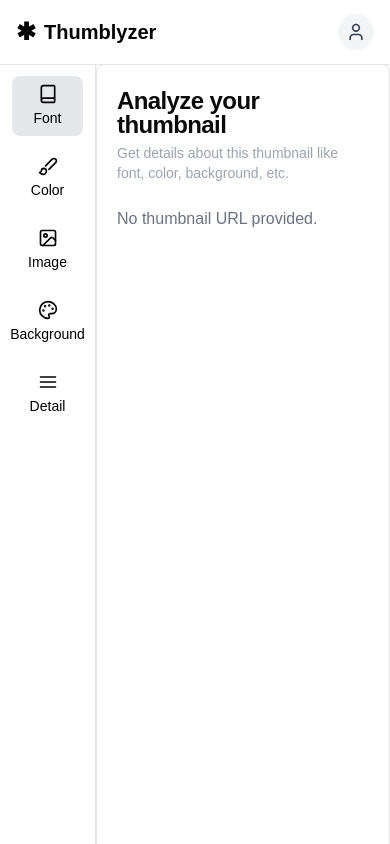
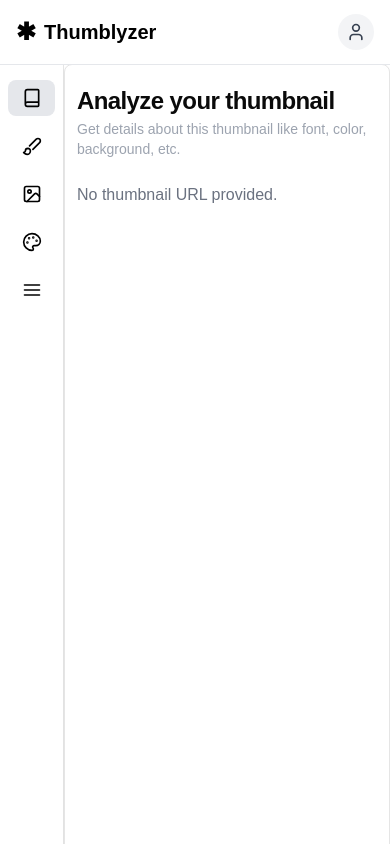
Before and after one commit to parthergk/Thumbnailer, a Next.js app: page /analyze in a window 390 px wide. Built offline with nearby package versions, Linux system fonts and the light colour scheme.

Commit message:
responsive

```diff
--- a/app/(root)/(Home)/page.tsx
+++ b/app/(root)/(Home)/page.tsx
@@ -40,7 +40,7 @@ const ThumbnailFetcher = () => {
       alert("Invalid YouTube URL");
       return;
     }
-    const thumbnailUrl = `https://img.youtube.com/vi/${videoId}/sddefault.jpg`;
+    const thumbnailUrl = `https://img.youtube.com/vi/${videoId}/maxresdefault.jpg`;
     if (thumbnails.includes(thumbnailUrl)) {
       setVideoUrl('');
       alert("Thumbnail Already Exists");
--- a/app/(root)/analyze/page.tsx
+++ b/app/(root)/analyze/page.tsx
@@ -77,7 +77,7 @@ const Analyze: React.FC = () => {
   return (
     <main className="self-start w-full mt-16 flex">
       <LeftSideBar />
-      <Card className="w-full px-5">
+      <Card className="w-full px-3 sm:px-5">
         <CardHeader className=" px-0 md:px-6">
           <CardTitle>Analyze your thumbnail</CardTitle>
           <p className="text-sm text-gray-400">
@@ -85,20 +85,20 @@ const Analyze: React.FC = () => {
           </p>
         </CardHeader>
         <CardContent className=" px-0 md:px-6">
-          <div className="flex flex-col md:flex-row space-x-0 md:space-x-5 gap-5">
+          <div className="flex flex-col lg:flex-row space-x-0 md:space-x-5 gap-5">
             {thumbnailUrl ? (
               <>
-                <div className=" w-full max-w-[373px]">
+                <div className=" w-[272px] sm:w-[400px]">
                   <Image
                     src={thumbnailUrl}
                     alt="Thumbnail"
-                    width={373}
-                    height={305}
-                    className="w-full h-full rounded"
+                    width={400}
+                    height={(400 / 16) * 9}
+                    className="w-full h-auto rounded"
                     loading="lazy"
                   />
                 </div>
-                <div className="h-full w-full max-w-60 md:max-w-sm">
+                <div className="h-full w-full max-w-72 sm:max-w-sm">
                   <h1 className="text-lg font-semibold">{detailItem} Analysis</h1>
                   {selectedItem ? selectedItem.component : <p>No Data</p>}
                 </div>
--- a/components/LeftSideBar.tsx
+++ b/components/LeftSideBar.tsx
@@ -23,18 +23,18 @@ const LeftSideBar: React.FC = () => {
     };
 
     return (
-        <div className="w-full h-screen max-w-24 md:max-w-32 lg:max-w-xs p-3 lg:p-6 border-r">
+        <div className="w-full h-screen max-w-16 md:max-w-xs px-2 p-4 lg:p-6 border-r">
             <div className="flex flex-col gap-3 lg:gap-2">
                 {items.map((item) => (
                     <button
                         key={item.name}
                         onClick={() => handleClick(item.name)}
-                        className={`flex flex-col lg:flex-row items-center gap-1 lg:gap-3 p-2 rounded-lg text-left text-black font-medium
+                        className={`flex flex-col md:flex-row items-center gap-1 lg:gap-3 p-2 rounded-lg text-left text-black font-medium
                             ${activeItem === item.name ? 'bg-gray-200 ' : 'hover:bg-gray-100'}
                         `}
                     >
                         {item.icon}
-                        <span className='text-sm'>{item.name}</span>
+                        <span className='text-sm hidden sm:block'>{item.name}</span>
                     </button>
                 ))}
             </div>
```
